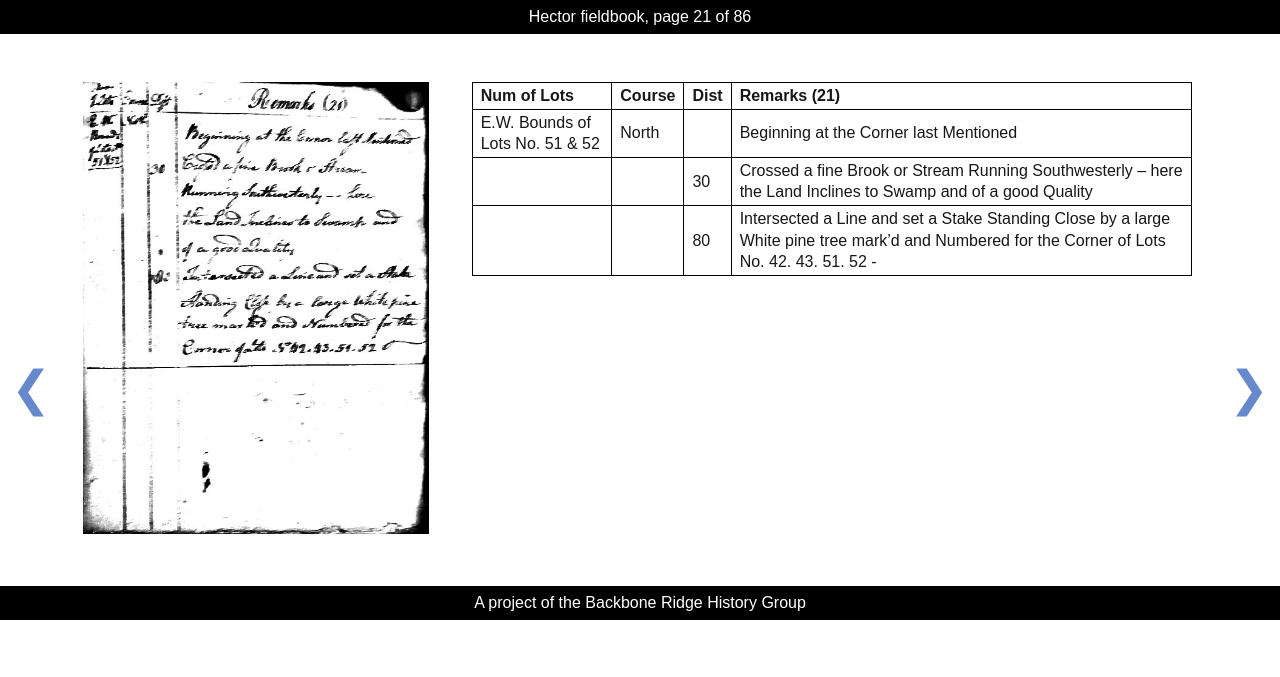
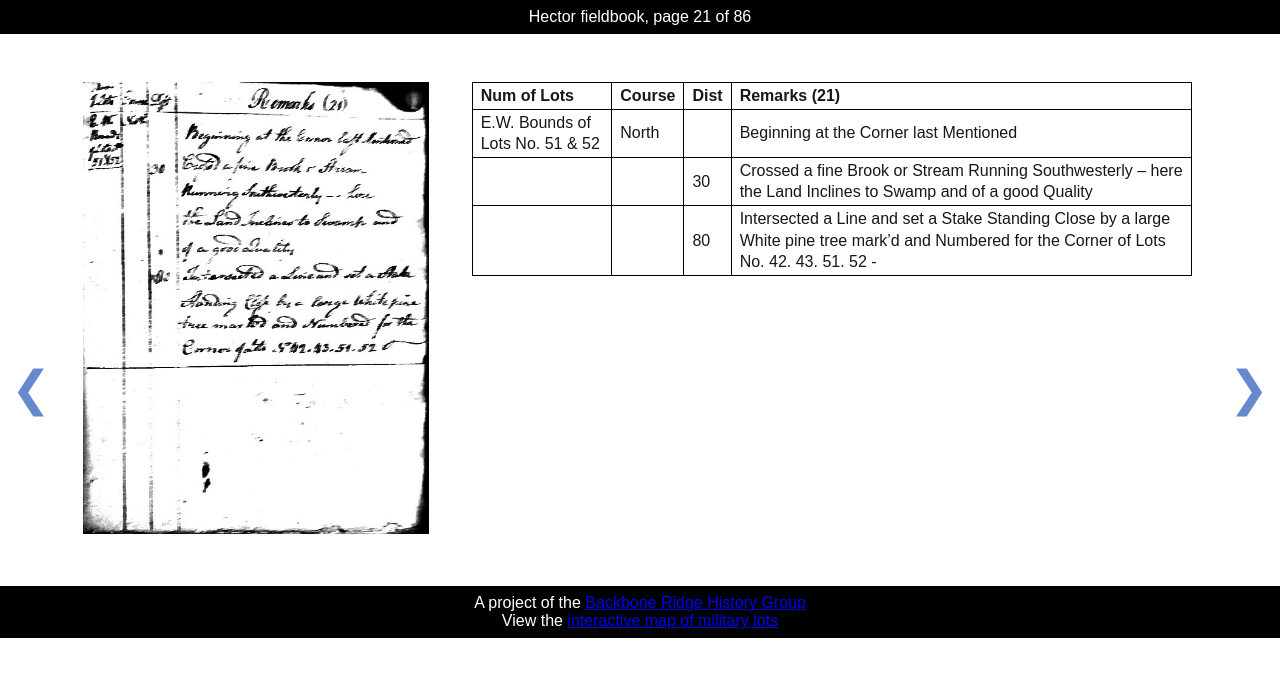
Before and after one commit to backbone-ridge/military-lots, a Jekyll site: the page built from town/hector/transcription/page-21.md, in a window 1280 px wide. Shown: the top 677 px of the page. Built offline with Jekyll 4.4.1, drawn with Linux system fonts in a browser that asks for light colours.

Commit message:
add links to journal footer

```diff
--- a/_layouts/journal.html
+++ b/_layouts/journal.html
@@ -57,7 +57,9 @@
       </nav>
     </div>
     <footer>
-      A project of the Backbone Ridge History Group
+      A project of the <a href="http://www.backboneridgehistorygroup.com/">Backbone Ridge History Group</a>
+      <br>
+      View the <a href="https://backbone-ridge.github.io/military-lots">interactive map of military lots</a>
     </footer>
   </body>
 </html>
```
